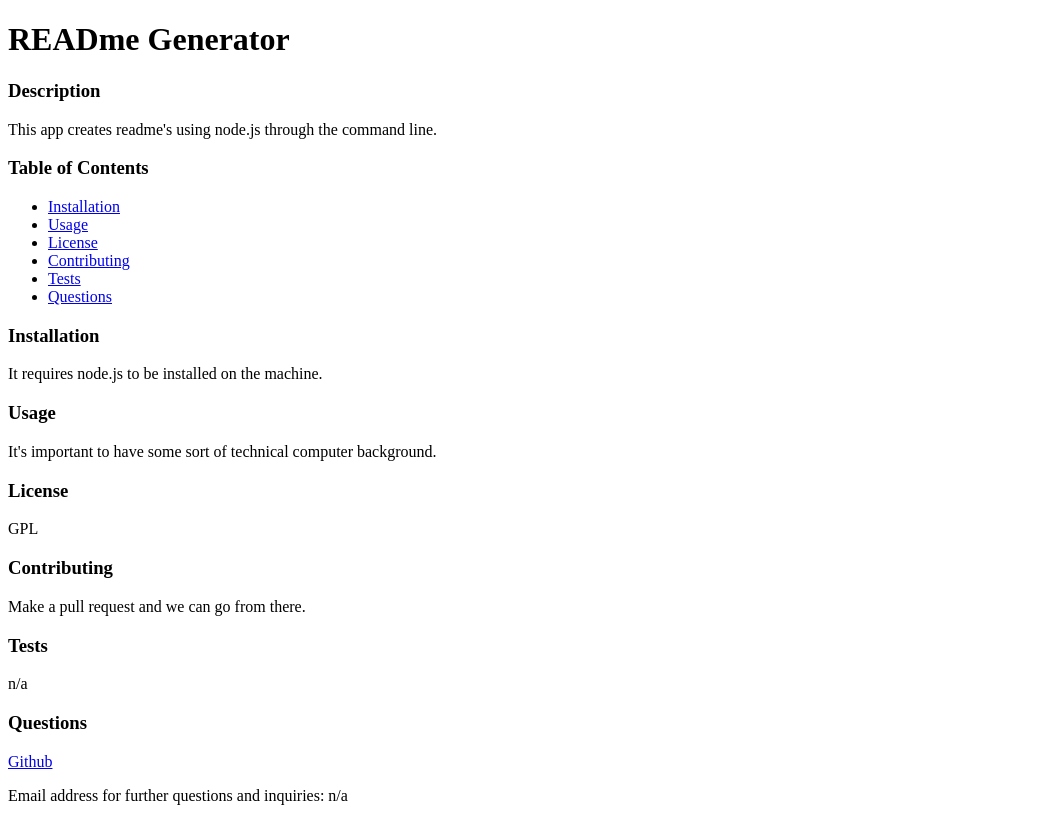
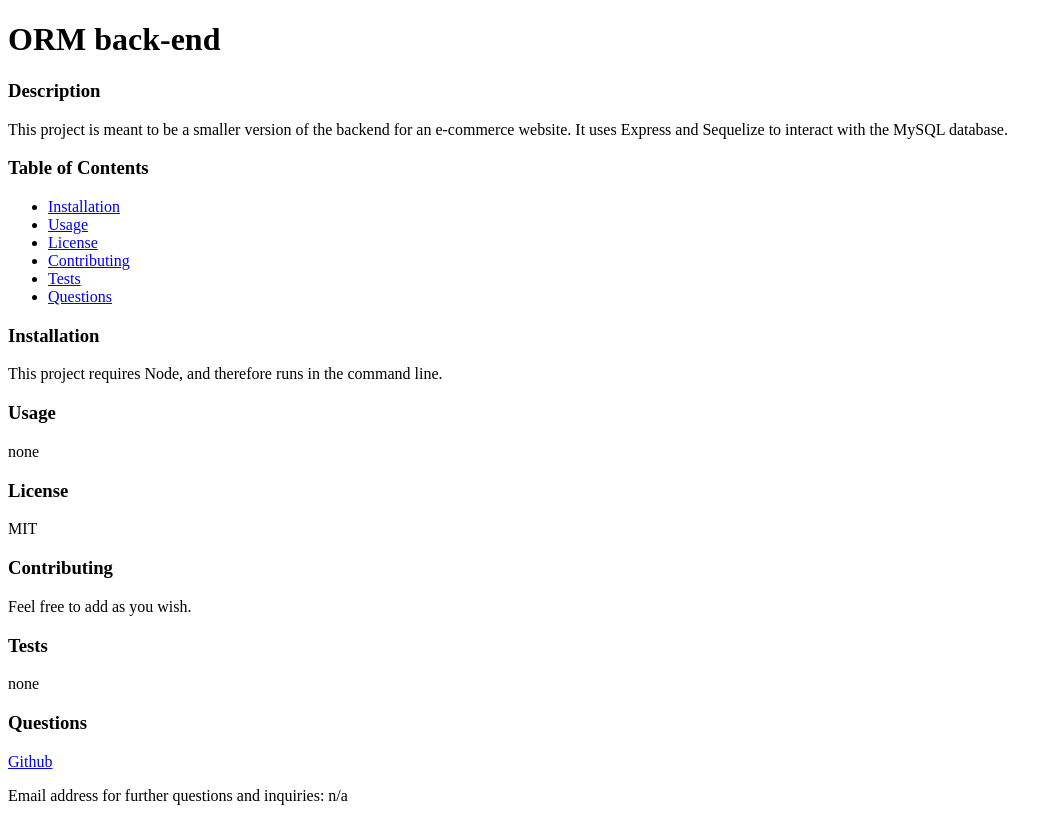
Before and after one commit to 786-go/READMEgenerator, a website: page index.html in a window 1280 px wide. Shown: the whole page, without its empty margins (0-1059 px from the left). Drawn offline with Linux system fonts and the light colour scheme.

```diff
--- a/index.html
+++ b/index.html
@@ -5,15 +5,15 @@
       <meta charset="UTF-8">
       <meta name="viewport" content="width=device-width, initial-scale=1.0">
       <meta http-equiv="X-UA-Compatible" content="ie=edge">
-      <title>READme Generator READme</title>
+      <title>ORM back-end READme</title>
     </head>
 
     <body>
 
-      <h1>READme Generator</h1>
+      <h1>ORM back-end</h1>
 
       <h3>Description</h3>
-        This app creates readme's using node.js through the command line.
+        This project is meant to be a smaller version of the backend for an e-commerce website. It uses Express and Sequelize to interact with the MySQL database.
 
       <section>
           <h3>Table of Contents</h3>
@@ -28,19 +28,19 @@
       </section>
 
       <h3 id="install">Installation</h3>
-        It requires node.js to be installed on the machine.
+        This project requires Node, and therefore runs in the command line.
 
       <h3 id="usage">Usage</h3>
-        It's important to have some sort of technical computer background.
+        none
 
       <h3 id="license">License</h3>
-      GPL
+      MIT
 
       <h3 id="contribute">Contributing</h3>
-        Make a pull request and we can go from there.
+        Feel free to add as you wish.
 
       <h3 id="tests">Tests</h3>
-        n/a
+        none
 
       <h3 id="questions">Questions</h3>
         <p><a href="https://github.com/786-go">Github</a></p>
```
Also changed, not shown: genrtrApp.js (+15 -13 lines).
